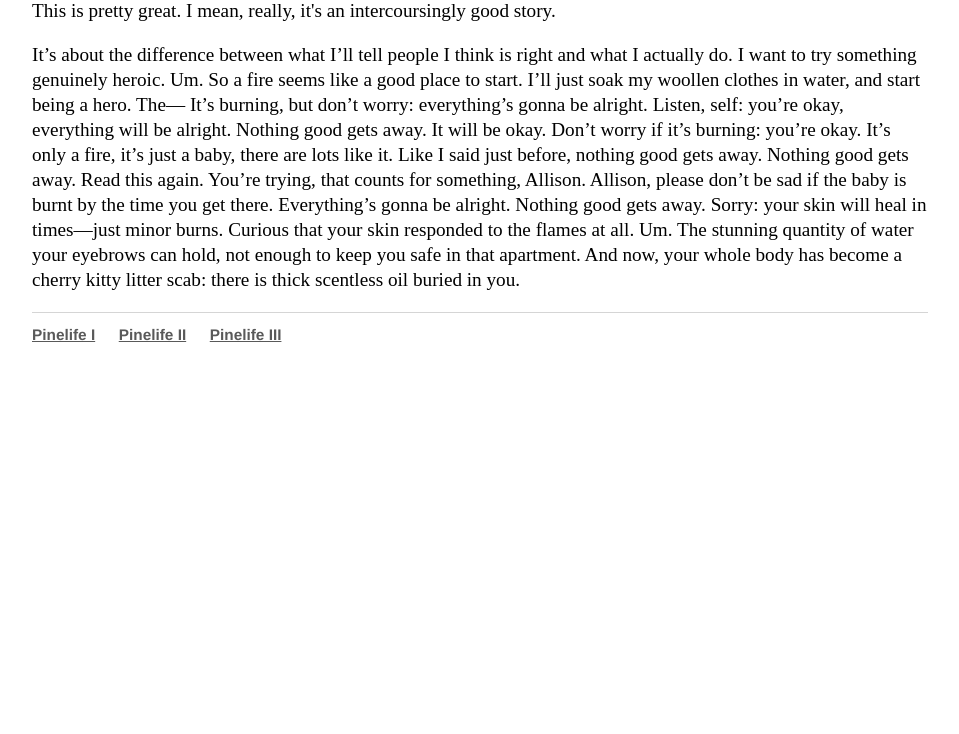
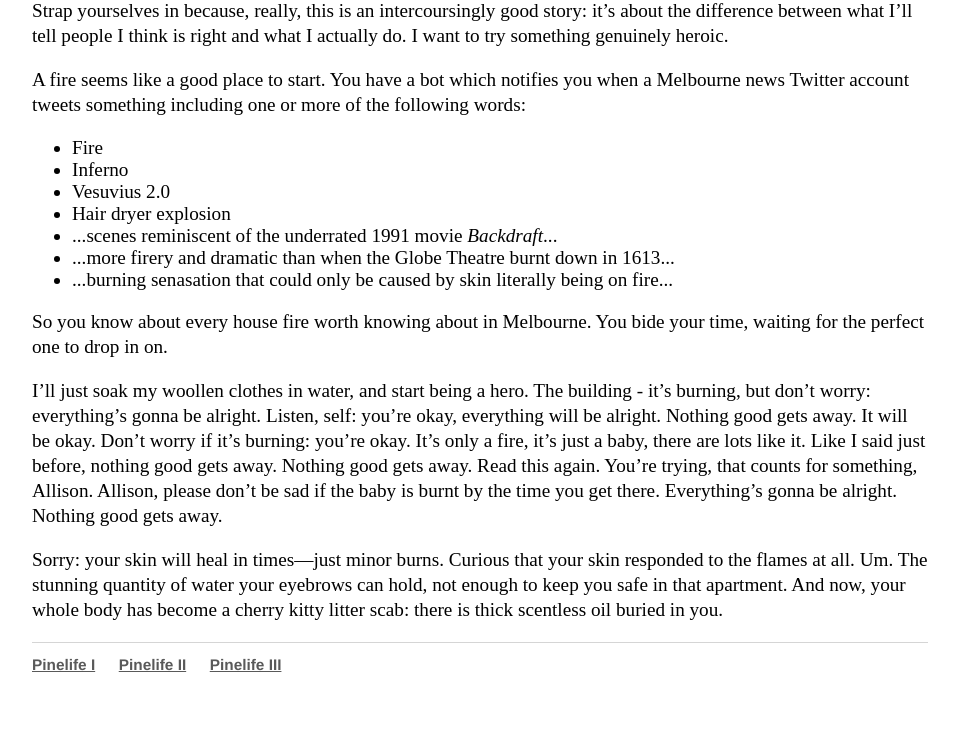
Before and after one commit to Pinelife/pinelife.github.io, a Jekyll site: the page built from Hellhole/Room9.html, in a window 1280 px wide. Shown: the part 587-1321 px from the top of the page, without its empty margins (160-1119 px from the left). Built offline with Jekyll 4.4.1, drawn with Linux system fonts in a browser that asks for light colours; before the commit the page ends 991 px from its top, so only the background shows below that.

Commit message:
Update Room9.html

```diff
--- a/Hellhole/Room9.html
+++ b/Hellhole/Room9.html
@@ -4,16 +4,29 @@ title: Pinelife
 ---
 <h3>still-image-taken-from-a-low-quality-surveilance-camera-depicting-a-mysterious-masked-female-vigilante-weeping-at-werribee-train-station-after-failing-in-her-attempt-to-rescue-a-two-yr-old-child-from-a-housefire-in-a-thirteen-storey-apartment-complex-situated-just-37-metres-from-the-picturesque-werribee-river-and-a-short-walk-from-the-lively-and-cosmopolitan-main-street.pic184312946.jpg.</h3>
 <center><img src="https://68.media.tumblr.com/4f46596a91a93ad5fec87ee85bac16d3/tumblr_osigysEY1a1t7rofco1_250.png" align="middle" alt="Oh shit" style="width:40%;"></center>
-<p>This is pretty great. I mean, really, it's an intercoursingly good story.</p>
+<p>Strap yourselves in because, really, this is an intercoursingly good story: it’s about the difference between what I’ll tell people I
+  think is right and what I actually do. I want to try something genuinely heroic.
+</p>
 <p>
-  It’s about the difference between what I’ll tell people I think is right and what I actually do. I want to try something genuinely
-  heroic.
-Um. So a fire seems like a good place to start. I’ll just soak my woollen clothes in water, and start being a hero. The—
-It’s burning, but don’t worry: everything’s gonna be alright. Listen, self: you’re okay, everything will be alright. Nothing good gets
+A fire seems like a good place to start. You have a bot which notifies you when a Melbourne news Twitter account tweets something including
+  one or more of the following words:</p>
+  <ul>
+    <li>Fire</li>
+    <li>Inferno</li>
+    <li>Vesuvius 2.0</li>
+    <li>Hair dryer explosion</li>
+    <li>...scenes reminiscent of the underrated 1991 movie <i>Backdraft</i>...</li>
+    <li>...more firery and dramatic than when the Globe Theatre burnt down in 1613...</li>
+    <li>...burning senasation that could only be caused by skin literally being on fire...</li>
+</ul>
+<p>So you know about every house fire worth knowing about in Melbourne. You bide your time, waiting for the perfect one to drop in on.</p>
+<p>
+  I’ll just soak my woollen clothes in water, and start being a hero. The building - it’s burning,
+  but don’t worry: everything’s gonna be alright. Listen, self: you’re okay, everything will be alright. Nothing good gets
   away. It will be okay. Don’t worry if it’s burning: you’re okay. It’s only a fire, it’s just a baby, there are lots like it. Like I
   said just before, nothing good gets away. Nothing good gets away. Read this again. You’re trying, that counts for something, Allison.
-  Allison, please don’t be sad if the baby is burnt by the time you get there. Everything’s gonna be alright. Nothing good gets away.
-
+  Allison, please don’t be sad if the baby is burnt by the time you get there. Everything’s gonna be alright. Nothing good gets away.</p>
+<p>
  Sorry: your skin will heal in times—just minor burns. Curious that your skin responded to the flames at all. Um. The stunning quantity
   of water your eyebrows can hold, not enough to keep you safe in that apartment. And now, your whole body has become a cherry kitty
   litter scab: there is thick scentless oil buried in you.
```
